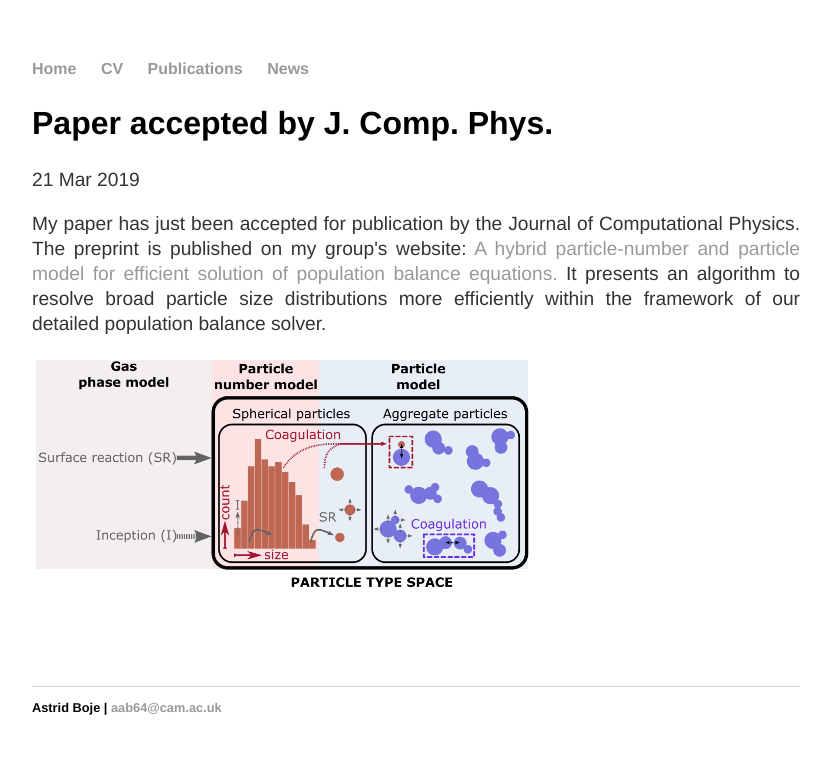
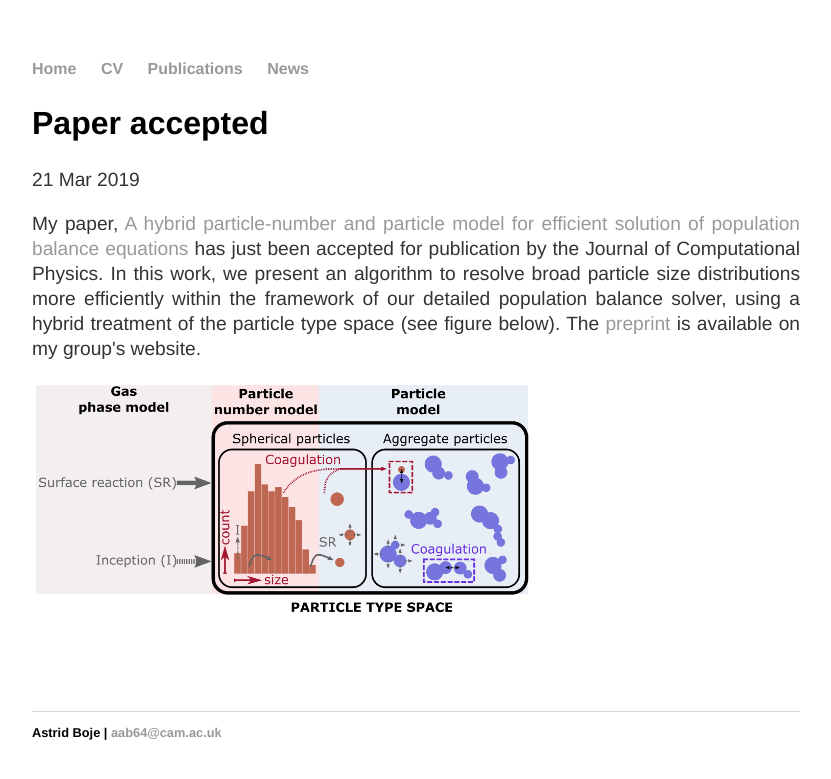
Before and after one commit to aab64/aab64.github.io, a Jekyll site: the page built from _posts/2019-03-21-Hybrid-paper-published.md, in a window 1280 px wide. Shown: the top 779 px of the page, without its empty margins (224-1055 px from the left). Built offline with Jekyll 4.4.1, drawn with Linux system fonts in a browser that asks for light colours.

Commit message:
Added publication link

```diff
--- a/_posts/2019-03-21-Hybrid-paper-published.md
+++ b/_posts/2019-03-21-Hybrid-paper-published.md
@@ -1,15 +1,15 @@
 ---
 layout: post
-title: "Paper accepted by J. Comp. Phys."
+title: "Paper accepted"
 date: 2019-03-21
 ---
 
 <p align="justify">
- My paper has just been accepted for publication by the Journal of Computational Physics. The preprint is published on my group's website:
- <a href="http://como.ceb.cam.ac.uk/index.php?Page=Preprints&No=211">
-  A hybrid particle-number and particle model for efficient solution of population balance equations.
+ My paper,
+ <a href="https://doi.org/10.1016/j.jcp.2019.03.033">
+  A hybrid particle-number and particle model for efficient solution of population balance equations
  </a>
- It presents an algorithm to resolve broad particle size distributions more efficiently within the framework of our detailed population balance solver.
+ has just been accepted for publication by the Journal of Computational Physics. In this work, we present an algorithm to resolve broad particle size distributions more efficiently within the framework of our detailed population balance solver, using a hybrid treatment of the particle type space (see figure below). The <a href="http://como.ceb.cam.ac.uk/index.php?Page=Preprints&No=211">preprint</a> is available on my group's website.
 </p>
 
 <img src="/images/c4e_preprint_211.png" width="500"/>
```
